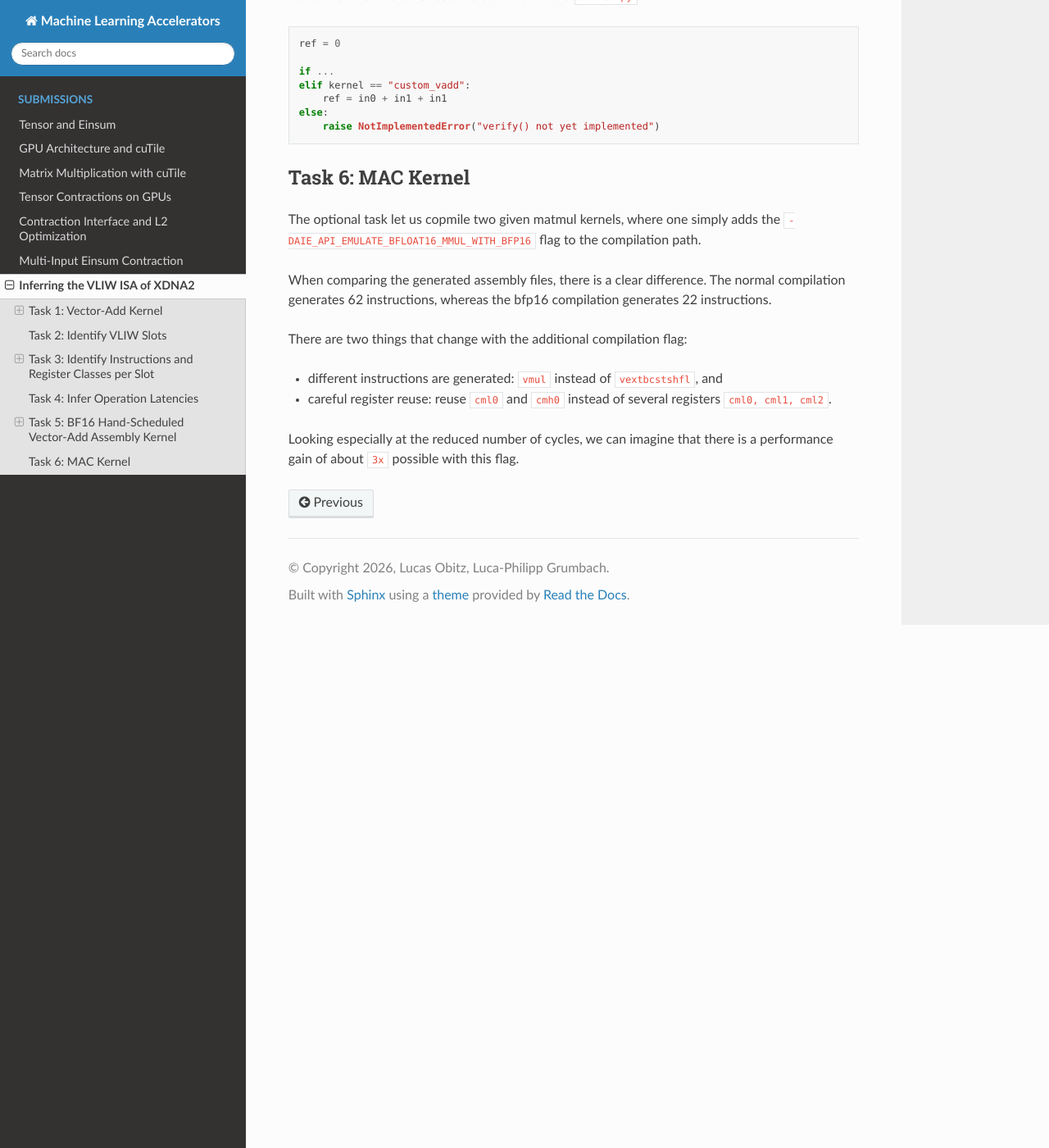
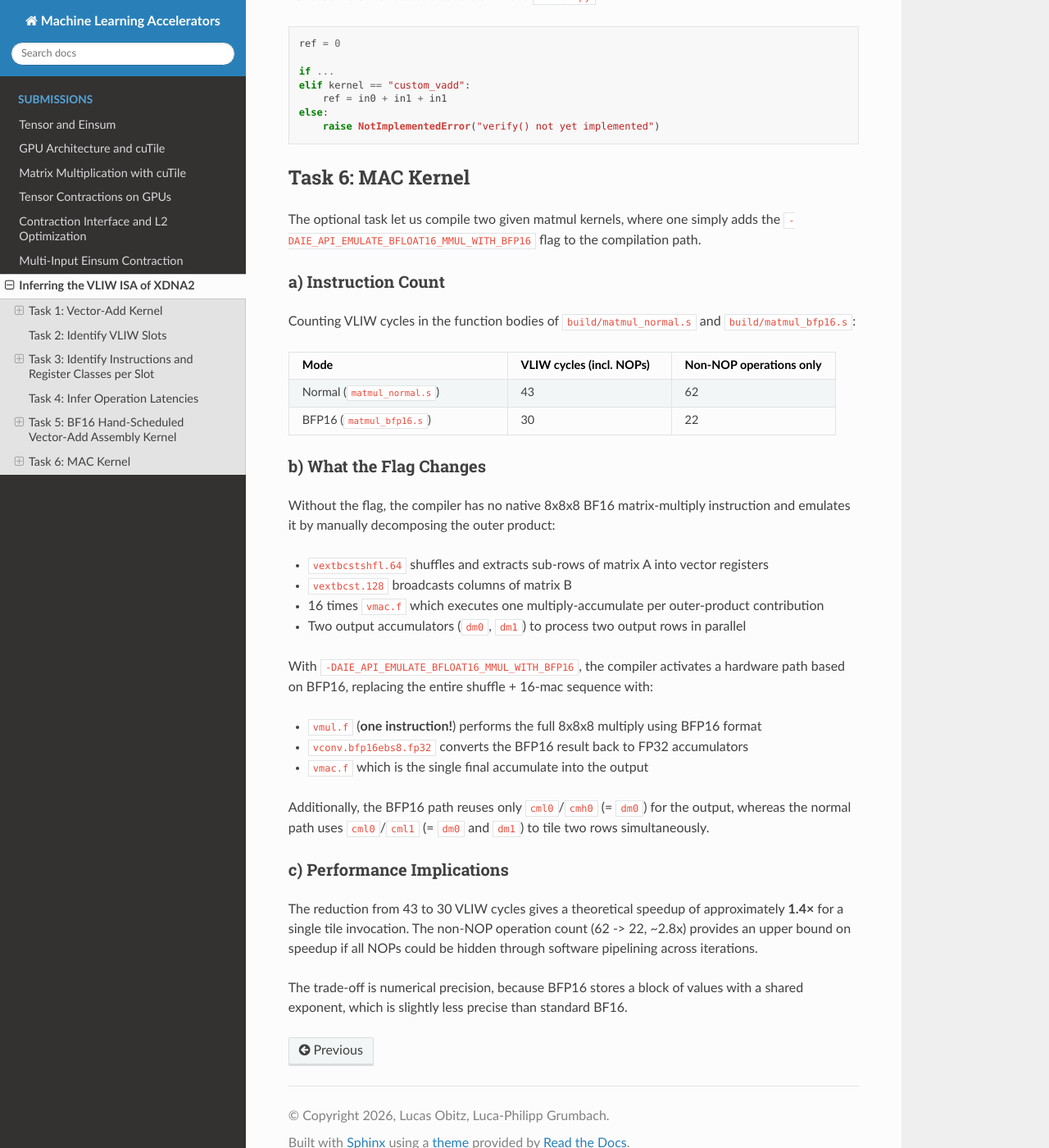
Before and after one commit to Shad00Z/machine-learning-accelerators, a Sphinx documentation site: the page built from docs/source/submissions/07_xdna2.rst, in a window 1280 px wide and 1400 px high, scrolled down 5684 px. Shown: the whole window at 82% size. Built offline with Sphinx 7.4.7 and the Read the Docs theme 3.1.0, drawn with Linux system fonts in a browser that asks for light colours; some of the changed text lies outside the part shown.

Commit message:
spelling fixes and task 6 draft

```diff
--- a/docs/source/submissions/07_xdna2.rst
+++ b/docs/source/submissions/07_xdna2.rst
@@ -10,7 +10,7 @@ Task 1: Vector-Add Kernel
 a) Element-wise Vector Addition
 ^^^^^^^^^^^^^^^^^^^^^^^^^^^^^^^
 
-To start of the implementation on the XDNA2 architecture, we are implementing a simple vector addition kernel.
+To start off the implementation on the XDNA2 architecture, we are implementing a simple vector addition kernel.
 Most of the code is already given, so we only have to make ourselves familiar with the `aie::add <https://download.amd.com/docnav/aiengine/xilinx2025_2/aiengine_api/aie_api/doc/group__group__arithmetic.html#gafd9f3351ca16d4398e29251c6b903663>`_ instruction.
 
 We fill in the implementation gap by adding the ``aie::add`` instruction to the code:
@@ -287,11 +287,11 @@ And to follow the conventions, we also have to add a number of NOP cycles.
         nop                                  // Delay Slot 1
 
 Our first experiments employed the latency information from task 4, leading to 6 NOP cycles after each ``vadd`` instruction.
-However, after making some experiments we found out that there is no need for 6 NOP cyles **between** the two ``vadd`` instructions.
+However, after making some experiments we found out that there is no need for 6 NOP cycles **between** the two ``vadd`` instructions.
 We assume that the hardware does not need to fully write back the result, but rather only needs to make the result readable for another vector unit instruction.
 
 By using this information we reduce the VLIW cycles from 22 to 19.
-Based on the knowledge that we have in regards to the XDNA instructions, we assume that this is fewest possible number of cycles.
+Based on the knowledge that we have in regards to the XDNA instructions, we assume that this is the fewest possible number of cycles.
 
 b) Assemble Kernel
 ^^^^^^^^^^^^^^^^^^
@@ -302,12 +302,12 @@ After the implementation we assemble our kernel by running:
 
     make obj_custom_vadd
 
-Running this commands generates a ``custom_vadd.o`` in the build ``directory``.
+Running this command generates a ``custom_vadd.o`` in the build ``directory``.
 
 c) Result Verification
 ^^^^^^^^^^^^^^^^^^^^^^
 
-Similar as for the vector-add kernel from task 1 the last step was to verify the correctness of our kernel.
+As with the vector-add kernel from task 1, the last step was to verify the correctness of our kernel.
 For that we enhanced the :ref:`condition <vadd_verify>` in the ``driver.py``.
 
 .. code-block:: python
@@ -323,14 +323,49 @@ For that we enhanced the :ref:`condition <vadd_verify>` in the ``driver.py``.
 Task 6: MAC Kernel
 ------------------
 
-The optional task let us copmile two given matmul kernels, where one simply adds the ``-DAIE_API_EMULATE_BFLOAT16_MMUL_WITH_BFP16`` flag to the compilation path.
+The optional task let us compile two given matmul kernels, where one simply adds the ``-DAIE_API_EMULATE_BFLOAT16_MMUL_WITH_BFP16`` flag to the compilation path.
 
-When comparing the generated assembly files, there is a clear difference.
-The normal compilation generates 62 instructions, whereas the bfp16 compilation generates 22 instructions.
+a) Instruction Count
+^^^^^^^^^^^^^^^^^^^^
 
-There are two things that change with the additional compilation flag:
+Counting VLIW cycles in the function bodies of ``build/matmul_normal.s`` and ``build/matmul_bfp16.s``:
 
-- different instructions are generated: ``vmul`` instead of ``vextbcstshfl``, and
-- careful register reuse: reuse ``cml0`` and ``cmh0`` instead of several registers ``cml0, cml1, cml2``.
+.. list-table::
+   :widths: 40 30 30
+   :header-rows: 1
 
-Looking especially at the reduced number of cycles, we can imagine that there is a performance gain of about ``3x`` possible with this flag.
+   * - Mode
+     - VLIW cycles (incl. NOPs)
+     - Non-NOP operations only
+   * - Normal (``matmul_normal.s``)
+     - 43
+     - 62
+   * - BFP16 (``matmul_bfp16.s``)
+     - 30
+     - 22
+
+b) What the Flag Changes
+^^^^^^^^^^^^^^^^^^^^^^^^
+
+Without the flag, the compiler has no native 8x8x8 BF16 matrix-multiply instruction and emulates it by manually decomposing the outer product:
+
+- ``vextbcstshfl.64`` shuffles and extracts sub-rows of matrix A into vector registers
+- ``vextbcst.128`` broadcasts columns of matrix B
+- 16 times ``vmac.f`` which executes one multiply-accumulate per outer-product contribution
+- Two output accumulators (``dm0``, ``dm1``) to process two output rows in parallel
+
+With ``-DAIE_API_EMULATE_BFLOAT16_MMUL_WITH_BFP16``, the compiler activates a hardware path based on BFP16, replacing the entire shuffle + 16-mac sequence with:
+
+- ``vmul.f`` (**one instruction!**) performs the full 8x8x8 multiply using BFP16 format
+- ``vconv.bfp16ebs8.fp32`` converts the BFP16 result back to FP32 accumulators
+- ``vmac.f`` which is the single final accumulate into the output
+
+Additionally, the BFP16 path reuses only ``cml0``/``cmh0`` (= ``dm0``) for the output, whereas the normal path uses ``cml0``/``cml1`` (= ``dm0`` and ``dm1``) to tile two rows simultaneously.
+
+c) Performance Implications
+^^^^^^^^^^^^^^^^^^^^^^^^^^^^
+
+The reduction from 43 to 30 VLIW cycles gives a theoretical speedup of approximately **1.4×** for a single tile invocation.
+The non-NOP operation count (62 -> 22, ~2.8x) provides an upper bound on speedup if all NOPs could be hidden through software pipelining across iterations.
+
+The trade-off is numerical precision, because BFP16 stores a block of values with a shared exponent, which is slightly less precise than standard BF16.
```
Also changed, not shown: 1 other file.
